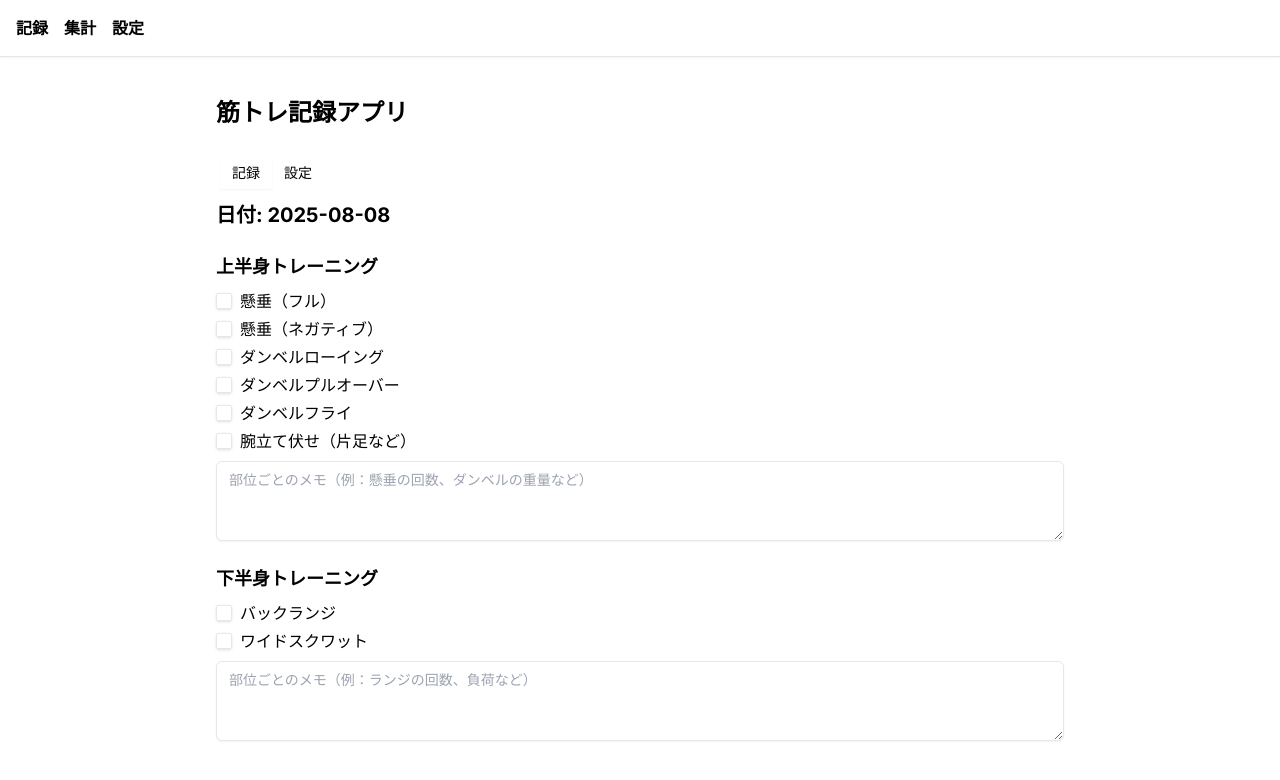
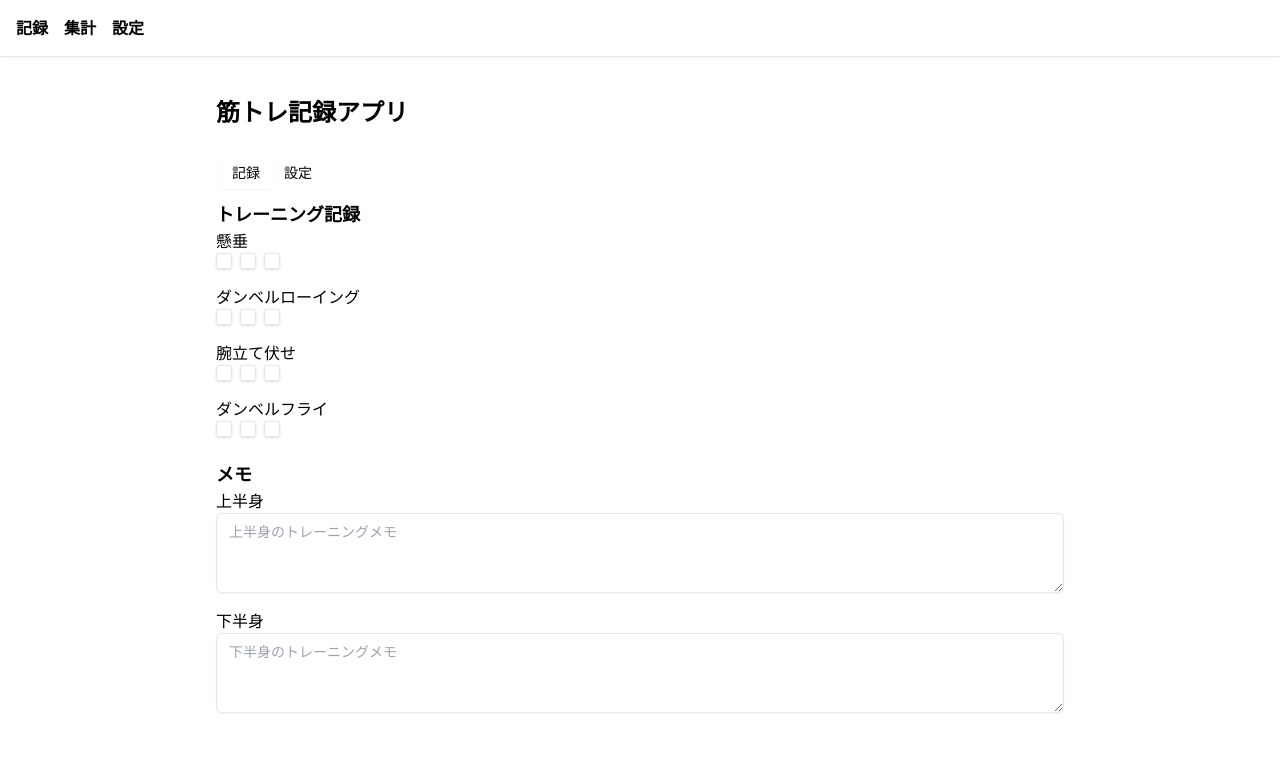
Before and after one commit to Mickey-1996/workout-tracker20250807, a Next.js app: page / in a window 1280 px wide. Shown: the top 780 px of the page. Built offline with nearby package versions, Linux system fonts and the light colour scheme.

Commit message:
Fix: localStorage SSR error in RecordTab

```diff
--- a/package.json
+++ b/package.json
@@ -11,6 +11,7 @@
   "dependencies": {
     "@radix-ui/react-checkbox": "^1.3.2",
     "@radix-ui/react-icons": "^1.3.2",
+    "@radix-ui/react-select": "^2.2.5",
     "@radix-ui/react-tabs": "^1.1.12",
     "autoprefixer": "^10.4.17",
     "class-variance-authority": "^0.6.0",
@@ -19,6 +20,7 @@
     "next": "13.4.19",
     "postcss": "^8.4.24",
     "react": "18.2.0",
+    "react-day-picker": "^9.8.1",
     "react-dom": "18.2.0",
     "tailwind-merge": "^3.3.1",
     "tailwind-variants": "^2.1.0",
--- a/src/tabs/RecordTab.tsx
+++ b/src/tabs/RecordTab.tsx
@@ -1,111 +1,93 @@
 "use client";
 
-import { useState, useEffect } from "react";
-import { Checkbox } from "../components/ui/Checkbox";
-import { Textarea } from "../components//ui/Textarea";
+import { useEffect, useState } from "react";
+import { Textarea } from "@/components/ui/Textarea";
+import { Checkbox } from "@/components/ui/Checkbox";
 
-type Record = {
-  date: string;
-  upperBodyDone: boolean[];
-  lowerBodyDone: boolean[];
-  upperBodyNote: string;
-  lowerBodyNote: string;
+type RecordData = {
+  [key: string]: {
+    [setIndex: number]: boolean;
+  };
 };
 
-const upperExercises = [
-  "懸垂（フル）",
-  "懸垂（ネガティブ）",
-  "ダンベルローイング",
-  "ダンベルプルオーバー",
-  "ダンベルフライ",
-  "腕立て伏せ（片足など）",
-];
-
-const lowerExercises = ["バックランジ", "ワイドスクワット"];
-
-const today = new Date().toISOString().split("T")[0];
+const exercises = ["懸垂", "ダンベルローイング", "腕立て伏せ", "ダンベルフライ"];
+const setsPerExercise = 3;
 
 export default function RecordTab() {
-  const [record, setRecord] = useState<Record>(() => {
-    const saved = localStorage.getItem("training-record");
-    return (
-      (saved && JSON.parse(saved)) || {
-        date: today,
-        upperBodyDone: Array(upperExercises.length).fill(false),
-        lowerBodyDone: Array(lowerExercises.length).fill(false),
-        upperBodyNote: "",
-        lowerBodyNote: "",
-      }
-    );
-  });
+  const [records, setRecords] = useState<RecordData>({});
+  const [upperBodyMemo, setUpperBodyMemo] = useState("");
+  const [lowerBodyMemo, setLowerBodyMemo] = useState("");
 
+  // ロード時に localStorage から復元
   useEffect(() => {
-    localStorage.setItem("training-record", JSON.stringify(record));
-  }, [record]);
+    const savedRecords = localStorage.getItem("records");
+    const savedUpperMemo = localStorage.getItem("upperBodyMemo");
+    const savedLowerMemo = localStorage.getItem("lowerBodyMemo");
+    if (savedRecords) setRecords(JSON.parse(savedRecords));
+    if (savedUpperMemo) setUpperBodyMemo(savedUpperMemo);
+    if (savedLowerMemo) setLowerBodyMemo(savedLowerMemo);
+  }, []);
+
+  // 自動保存
+  useEffect(() => {
+    localStorage.setItem("records", JSON.stringify(records));
+    localStorage.setItem("upperBodyMemo", upperBodyMemo);
+    localStorage.setItem("lowerBodyMemo", lowerBodyMemo);
+  }, [records, upperBodyMemo, lowerBodyMemo]);
+
+  const toggleCheckbox = (exercise: string, setIndex: number) => {
+    setRecords((prev) => ({
+      ...prev,
+      [exercise]: {
+        ...prev[exercise],
+        [setIndex]: !prev[exercise]?.[setIndex],
+      },
+    }));
+  };
 
   return (
     <div className="space-y-6">
       <div>
-        <h2 className="text-xl font-bold mb-2">日付: {record.date}</h2>
+        <h2 className="text-lg font-semibold">トレーニング記録</h2>
+        <div className="grid gap-4">
+          {exercises.map((exercise) => (
+            <div key={exercise}>
+              <div className="font-medium">{exercise}</div>
+              <div className="flex space-x-2">
+                {[...Array(setsPerExercise)].map((_, i) => (
+                  <Checkbox
+                    key={i}
+                    checked={records[exercise]?.[i] || false}
+                    onCheckedChange={() => toggleCheckbox(exercise, i)}
+                  />
+                ))}
+              </div>
+            </div>
+          ))}
+        </div>
       </div>
 
-      <section>
-        <h3 className="text-lg font-semibold mb-2">上半身トレーニング</h3>
-        <ul className="space-y-1">
-          {upperExercises.map((label, idx) => (
-            <li key={idx} className="flex items-center space-x-2">
-              <Checkbox
-                checked={record.upperBodyDone[idx]}
-                onCheckedChange={(checked) =>
-                  setRecord((prev) => {
-                    const updated = [...prev.upperBodyDone];
-                    updated[idx] = Boolean(checked);
-                    return { ...prev, upperBodyDone: updated };
-                  })
-                }
-              />
-              <span>{label}</span>
-            </li>
-          ))}
-        </ul>
-        <Textarea
-          className="mt-2"
-          placeholder="部位ごとのメモ（例：懸垂の回数、ダンベルの重量など）"
-          value={record.upperBodyNote}
-          onChange={(e) =>
-            setRecord((prev) => ({ ...prev, upperBodyNote: e.target.value }))
-          }
-        />
-      </section>
-
-      <section>
-        <h3 className="text-lg font-semibold mb-2">下半身トレーニング</h3>
-        <ul className="space-y-1">
-          {lowerExercises.map((label, idx) => (
-            <li key={idx} className="flex items-center space-x-2">
-              <Checkbox
-                checked={record.lowerBodyDone[idx]}
-                onCheckedChange={(checked) =>
-                  setRecord((prev) => {
-                    const updated = [...prev.lowerBodyDone];
-                    updated[idx] = Boolean(checked);
-                    return { ...prev, lowerBodyDone: updated };
-                  })
-                }
-              />
-              <span>{label}</span>
-            </li>
-          ))}
-        </ul>
-        <Textarea
-          className="mt-2"
-          placeholder="部位ごとのメモ（例：ランジの回数、負荷など）"
-          value={record.lowerBodyNote}
-          onChange={(e) =>
-            setRecord((prev) => ({ ...prev, lowerBodyNote: e.target.value }))
-          }
-        />
-      </section>
+      <div>
+        <h2 className="text-lg font-semibold">メモ</h2>
+        <div className="grid gap-4">
+          <div>
+            <div className="font-medium">上半身</div>
+            <Textarea
+              placeholder="上半身のトレーニングメモ"
+              value={upperBodyMemo}
+              onChange={(e) => setUpperBodyMemo(e.target.value)}
+            />
+          </div>
+          <div>
+            <div className="font-medium">下半身</div>
+            <Textarea
+              placeholder="下半身のトレーニングメモ"
+              value={lowerBodyMemo}
+              onChange={(e) => setLowerBodyMemo(e.target.value)}
+            />
+          </div>
+        </div>
+      </div>
     </div>
   );
 }
```
Also changed, not shown: 1 other file (tests, documents, lock files or other folders).
